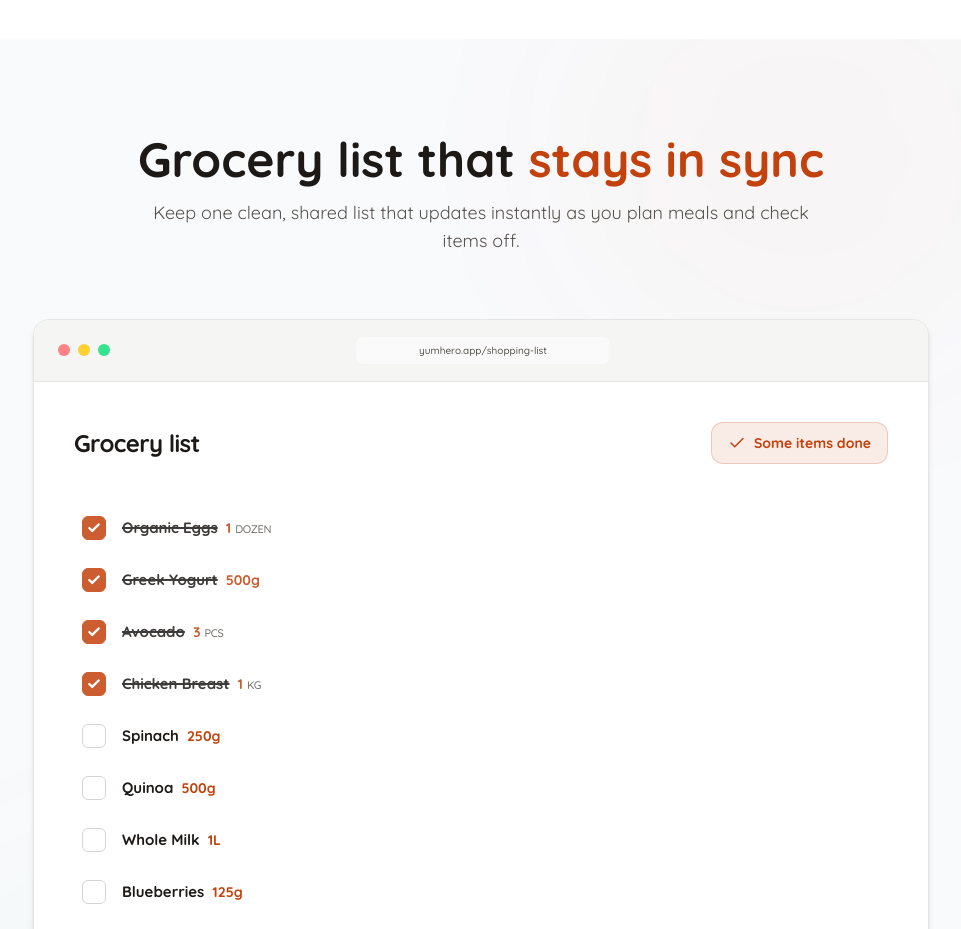
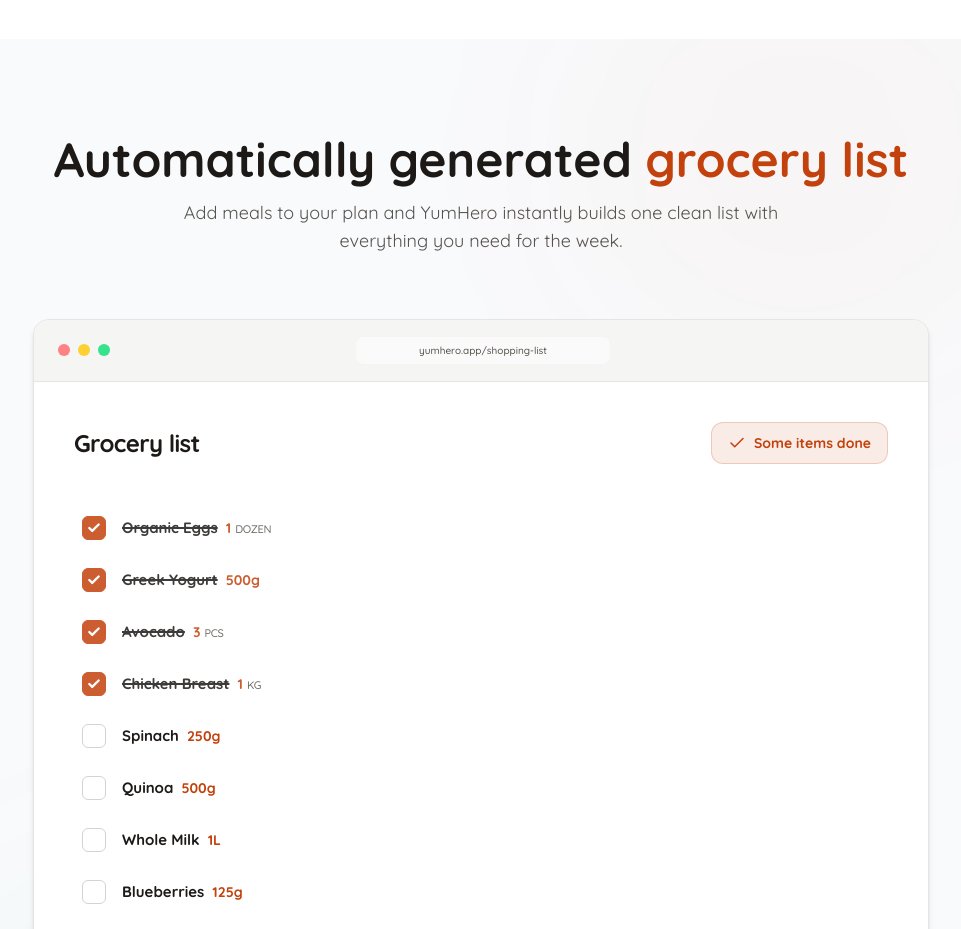
Before and after one commit to binhtran93/yumhero, a SvelteKit app: page / in a window 1280 px wide. Shown: the part 1100-2029 px from the top of the page, without its empty margins (159-1120 px from the left). Built offline with nearby package versions, Linux system fonts and the light colour scheme; no server answers.

Commit message:
remove fridge

```diff
--- a/src/routes/+page.svelte
+++ b/src/routes/+page.svelte
@@ -130,13 +130,13 @@
                     <h2
                         class="text-3xl md:text-5xl font-black text-app-text mb-4"
                     >
-                        Grocery list that <span class="text-app-primary"
-                            >stays in sync</span
+                        Automatically generated <span class="text-app-primary"
+                            >grocery list</span
                         >
                     </h2>
                     <p class="text-lg text-app-text-muted max-w-2xl mx-auto">
-                        Keep one clean, shared list that updates instantly as
-                        you plan meals and check items off.
+                        Add meals to your plan and YumHero instantly builds one
+                        clean list with everything you need for the week.
                     </p>
                 </div>
 
```
